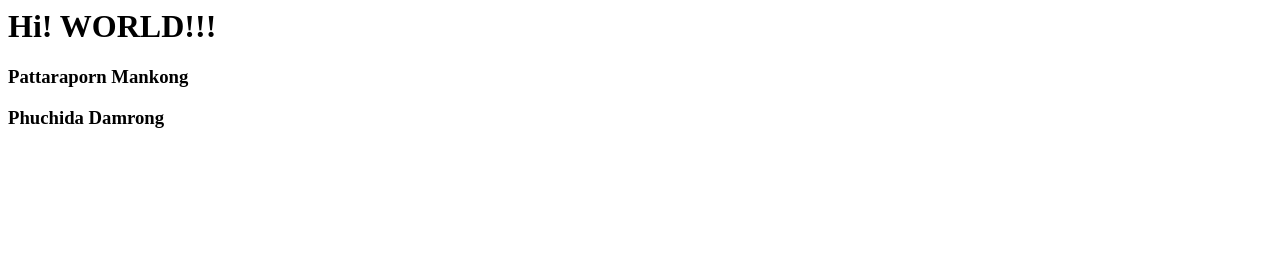
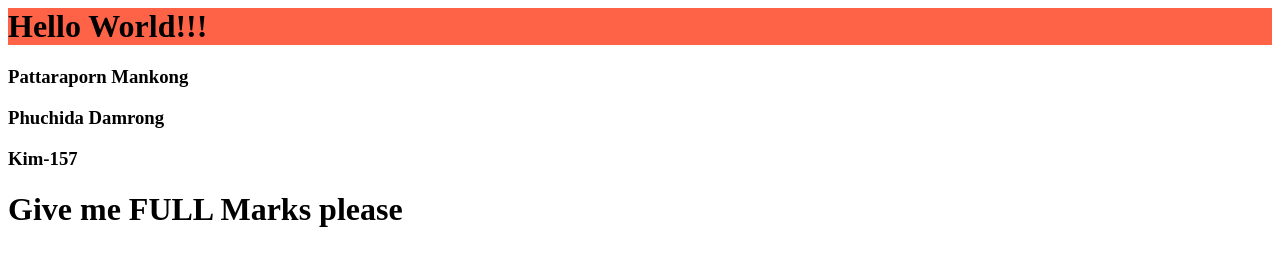
Before and after one commit to Kim-157/myweb, a plain HTML site: page index.html in a window 1280 px wide. Drawn offline with Linux system fonts and the light colour scheme.

Commit message:
Update index.html

```diff
--- a/index.html
+++ b/index.html
@@ -1,5 +1,7 @@
 <html>
-  <h1>Hi! WORLD!!!</h1>
+  <h1 style="background-color:Tomato;">Hello World!!!</h1>
   <h3>Pattaraporn Mankong</h3>
   <h3>Phuchida Damrong</h3>
+  <h3>Kim-157</h3>
+  <h1>Give me FULL Marks please</h1>
 </html>
```
